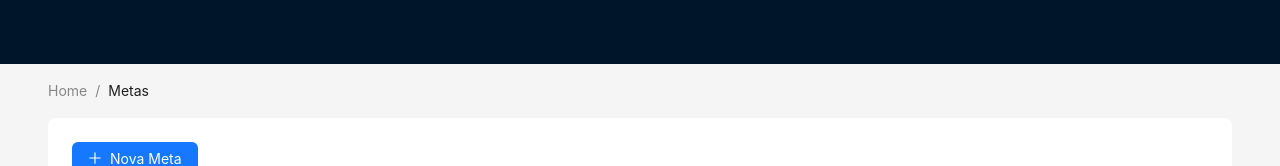
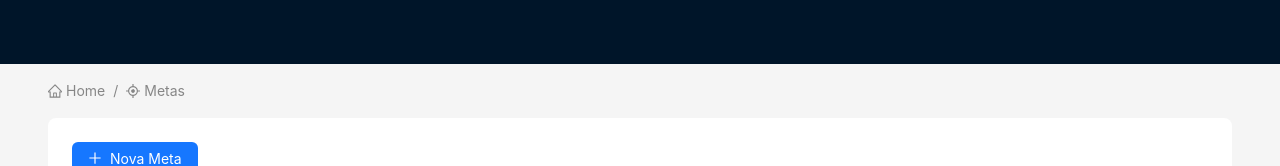
Before and after one commit to micaelomota/live-youtube-web-app, a React (Create React App) app in the folder frontend/: page / in a window 1280 px wide. Shown: the top 166 px of the page. Built offline with nearby package versions, Linux system fonts and the light colour scheme.

Commit message:
feat: make dynamic breadcrumb (#4)

```diff
--- a/frontend/src/layout/AppLayout.tsx
+++ b/frontend/src/layout/AppLayout.tsx
@@ -9,7 +9,7 @@ import {
   Space,
   theme,
 } from "antd";
-import { PlusOutlined } from "@ant-design/icons";
+import { AimOutlined, HomeOutlined } from "@ant-design/icons";
 import { Outlet, useNavigate } from "react-router-dom";
 
 const { Header, Content, Footer } = Layout;
@@ -18,8 +18,31 @@ const { Header, Content, Footer } = Layout;
 //   key: index + 1,
 //   label: `nav ${index + 1}`,
 // }));
-
 const items: any = [];
+type BreadcrumbitemsType = {
+  href: string;
+  title: React.ReactNode;
+};
+const Breadcrumbitems: BreadcrumbitemsType[] = [
+  {
+    href: "/",
+    title: (
+      <>
+        <HomeOutlined />
+        <span>Home</span>
+      </>
+    ),
+  },
+  {
+    href: "/new-target",
+    title: (
+      <>
+        <AimOutlined />
+        <span>Metas</span>
+      </>
+    ),
+  },
+];
 
 export const AppLayout: React.FC = () => {
   const {
@@ -39,11 +62,7 @@ export const AppLayout: React.FC = () => {
         />
       </Header>
       <Content style={{ padding: "0 48px" }}>
-        {/* TODO: fazer breadcrumb dinamico */}
-        <Breadcrumb style={{ margin: "16px 0" }}>
-          <Breadcrumb.Item>Home</Breadcrumb.Item>
-          <Breadcrumb.Item>Metas</Breadcrumb.Item>
-        </Breadcrumb>
+        <Breadcrumb style={{ margin: "16px 0" }} items={Breadcrumbitems} />
 
         <div
           style={{
```
